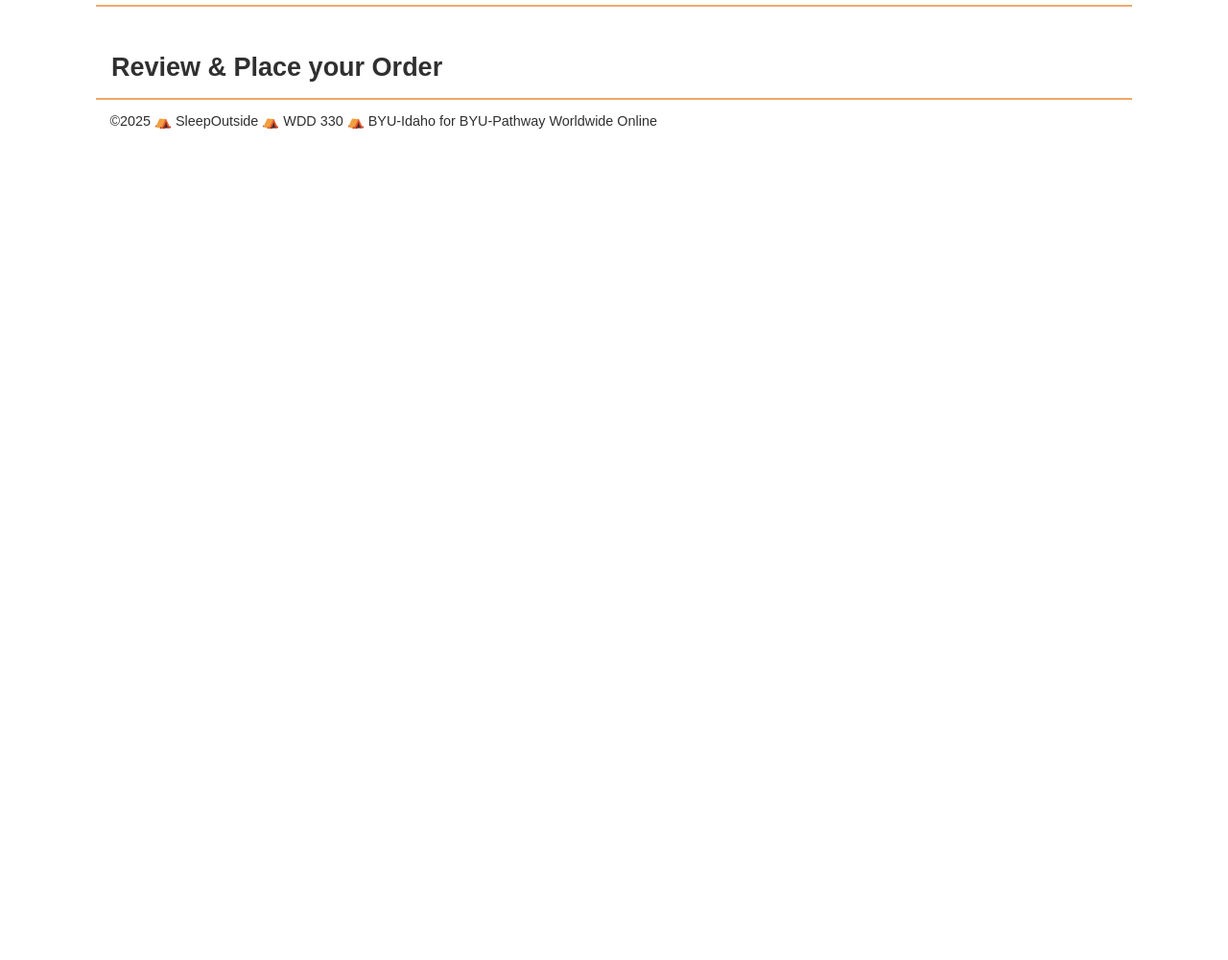
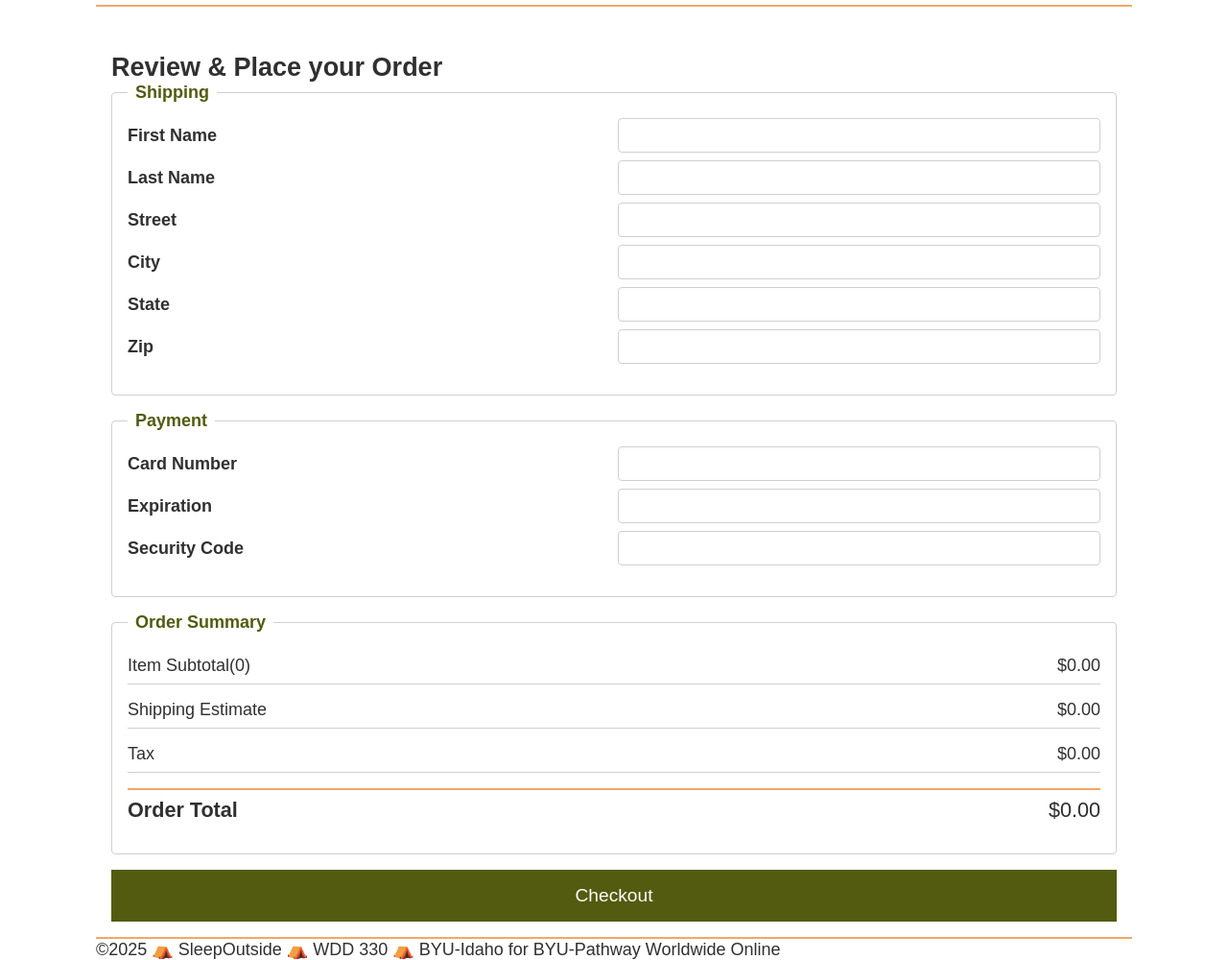
Before and after one commit to NomadicAlternative/wdd330, a website: page src/checkout/index.html in a window 1280 px wide. Shown: the part 71-1071 px from the top of the page at 96% size. Before the commit the page ends 800 px from the top, so only its background shows below. Drawn offline with Linux system fonts and the light colour scheme.

Commit message:
Añadir formulario de checkout con validaciones y estilos; implementar lógica para calcular totales de pedido.

```diff
--- a/src/checkout/index.html
+++ b/src/checkout/index.html
@@ -18,6 +18,58 @@
     <main class="divider">
       <section class="products">
         <h2>Review & Place your Order</h2>
+        <form name="checkout" id="checkout">
+          <fieldset>
+            <legend>Shipping</legend>
+            <div class="checkout__form">
+              <label for="fname">First Name</label>
+              <input type="text" name="fname" id="fname" required />
+              <label for="lname">Last Name</label>
+              <input type="text" name="lname" id="lname" required />
+              <label for="street">Street</label>
+              <input type="text" name="street" id="street" required />
+              <label for="city">City</label>
+              <input type="text" name="city" id="city" required />
+              <label for="state">State</label>
+              <input type="text" name="state" id="state" required />
+              <label for="zip">Zip</label>
+              <input type="text" name="zip" id="zip" required />
+            </div>
+          </fieldset>
+          <fieldset>
+            <legend>Payment</legend>
+            <div class="checkout__form">
+              <label for="cardNumber">Card Number</label>
+              <input type="text" name="cardNumber" id="cardNumber" required />
+              <label for="expiration">Expiration</label>
+              <input type="text" name="expiration" id="expiration" required />
+              <label for="code">Security Code</label>
+              <input type="text" name="code" id="code" required />
+            </div>
+          </fieldset>
+          <fieldset class="checkout-summary">
+            <legend>Order Summary</legend>
+            <ul>
+              <li>
+                <label for="cartTotal">Item Subtotal(<span id="num-items">0</span>)</label>
+                <span id="cartTotal">$0.00</span>
+              </li>
+              <li>
+                <label for="shipping">Shipping Estimate</label>
+                <span id="shipping">$0.00</span>
+              </li>
+              <li>
+                <label for="tax">Tax</label>
+                <span id="tax">$0.00</span>
+              </li>
+              <li>
+                <label for="orderTotal"><b>Order Total</b></label>
+                <span id="orderTotal">$0.00</span>
+              </li>
+            </ul>
+          </fieldset>
+          <button id="checkoutSubmit" type="submit">Checkout</button>
+        </form>
       </section>
     </main>
 
--- a/src/css/style.css
+++ b/src/css/style.css
@@ -370,11 +370,6 @@ button {
   }
 }
 
-footer {
-  font-size: var(--small-font);
-  padding: 1em;
-}
-
 /* Search Container Styles */
 .search-container {
   margin: 2rem 0;
@@ -578,6 +573,81 @@ footer {
   }
 }
 
+/* Checkout Form Styles */
+.checkout__form {
+  display: grid;
+  grid-template-columns: 1fr;
+  gap: 0.5rem;
+  margin-bottom: 1rem;
+}
+
+.checkout__form label {
+  margin-top: 0.5rem;
+  font-weight: bold;
+}
+
+.checkout__form input {
+  padding: 0.5rem;
+  border: 1px solid var(--light-grey);
+  border-radius: 4px;
+  font-size: 1rem;
+}
+
+fieldset {
+  border: 1px solid var(--light-grey);
+  border-radius: 4px;
+  padding: 1rem;
+  margin-bottom: 1rem;
+}
+
+legend {
+  padding: 0 0.5rem;
+  font-weight: bold;
+  color: var(--secondary-color);
+}
+
+.checkout-summary ul {
+  list-style: none;
+  padding: 0;
+}
+
+.checkout-summary li {
+  display: flex;
+  justify-content: space-between;
+  margin-bottom: 0.5rem;
+  padding: 0.5rem 0;
+  border-bottom: 1px solid var(--light-grey);
+}
+
+.checkout-summary li:last-child {
+  border-bottom: none;
+  font-size: 1.2em;
+  margin-top: 1rem;
+  border-top: 2px solid var(--primary-color);
+}
+
+#checkoutSubmit {
+  width: 100%;
+  margin-top: 1rem;
+  padding: 1rem;
+  font-size: 1.2rem;
+}
+
+@media screen and (min-width: 500px) {
+  .checkout__form {
+    grid-template-columns: 1fr 1fr;
+    align-items: center;
+  }
+
+  .checkout__form label {
+    margin-top: 0;
+  }
+
+  .checkout__form input {
+    grid-column: 2;
+  }
+}
+
 /* Cart Footer Styles */
 .cart-footer {
   margin-top: 2em;
--- /dev/null
+++ b/src/js/CheckoutProcess.mjs
@@ -0,0 +1,55 @@
+import { getLocalStorage } from "./utils.mjs";
+
+export default class CheckoutProcess {
+  constructor(key, outputSelector) {
+    this.key = key;
+    this.outputSelector = outputSelector;
+    this.list = [];
+    this.itemTotal = 0;
+    this.shipping = 0;
+    this.tax = 0;
+    this.orderTotal = 0;
+  }
+
+  init() {
+    this.list = getLocalStorage(this.key);
+    this.calculateItemSummary();
+  }
+
+  calculateItemSummary() {
+    const summaryElement = document.querySelector(
+      `${this.outputSelector} #cartTotal`
+    );
+    const itemNumElement = document.querySelector(
+      `${this.outputSelector} #num-items`
+    );
+    itemNumElement.innerText = this.list.length;
+    const amounts = this.list.map((item) => item.FinalPrice);
+    this.itemTotal = amounts.reduce((sum, item) => sum + item, 0);
+    summaryElement.innerText = "$" + this.itemTotal.toFixed(2);
+  }
+
+  calculateOrderTotal() {
+    this.shipping = 10 + (this.list.length - 1) * 2;
+    this.tax = (this.itemTotal * 0.06).toFixed(2);
+    this.orderTotal = (
+      parseFloat(this.itemTotal) +
+      parseFloat(this.shipping) +
+      parseFloat(this.tax)
+    ).toFixed(2);
+    this.displayOrderTotals();
+  }
+
+  displayOrderTotals() {
+    const shipping = document.querySelector(
+      `${this.outputSelector} #shipping`
+    );
+    const tax = document.querySelector(`${this.outputSelector} #tax`);
+    const orderTotal = document.querySelector(
+      `${this.outputSelector} #orderTotal`
+    );
+    shipping.innerText = "$" + this.shipping.toFixed(2);
+    tax.innerText = "$" + this.tax;
+    orderTotal.innerText = "$" + this.orderTotal;
+  }
+}
--- a/src/js/checkout.js
+++ b/src/js/checkout.js
@@ -1,4 +1,28 @@
 import { loadHeaderFooter } from "./utils.mjs";
+import CheckoutProcess from "./CheckoutProcess.mjs";
 
 // Load header and footer templates
 loadHeaderFooter();
+
+const myCheckout = new CheckoutProcess("so-cart", ".checkout-summary");
+myCheckout.init();
+
+document
+  .querySelector("#zip")
+  .addEventListener("blur", myCheckout.calculateOrderTotal.bind(myCheckout));
+
+// listening for click on the button
+document.querySelector("#checkoutSubmit").addEventListener("click", (e) => {
+  e.preventDefault();
+
+  // Check if form is valid
+  const myForm = document.forms[0];
+  const chk_status = myForm.checkValidity();
+  myForm.reportValidity();
+
+  if(chk_status) {
+    // In a real application, we would submit the form here
+    // myCheckout.checkout();
+    console.log("Form is valid, proceeding with checkout...");
+  }
+});
```
